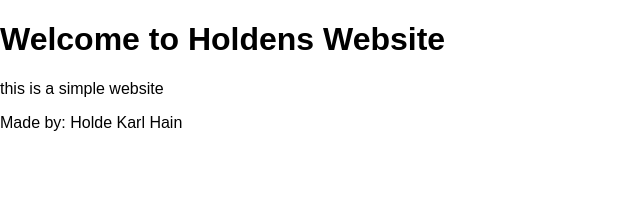
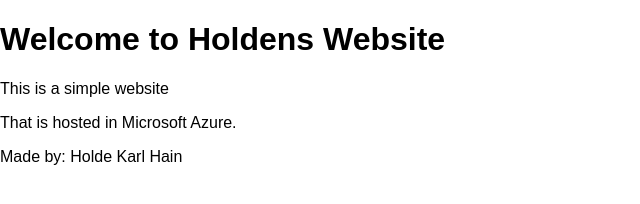
Before and after one commit to Holden25/ut2024azapp, a website: page src/index.html in a window 1280 px wide. Shown: the whole page, without its empty margins (0-640 px from the left). Drawn offline with Linux system fonts and the light colour scheme.

Commit message:
Update index.html

```diff
--- a/src/index.html
+++ b/src/index.html
@@ -15,8 +15,8 @@
 </header>
 
 <div class="container">
-    <p>this is a simple website</p>
-    <p></p>
+    <p>This is a simple website</p>
+    <p>That is hosted in Microsoft Azure.</p>
 </div>
 
 <footer>
```
